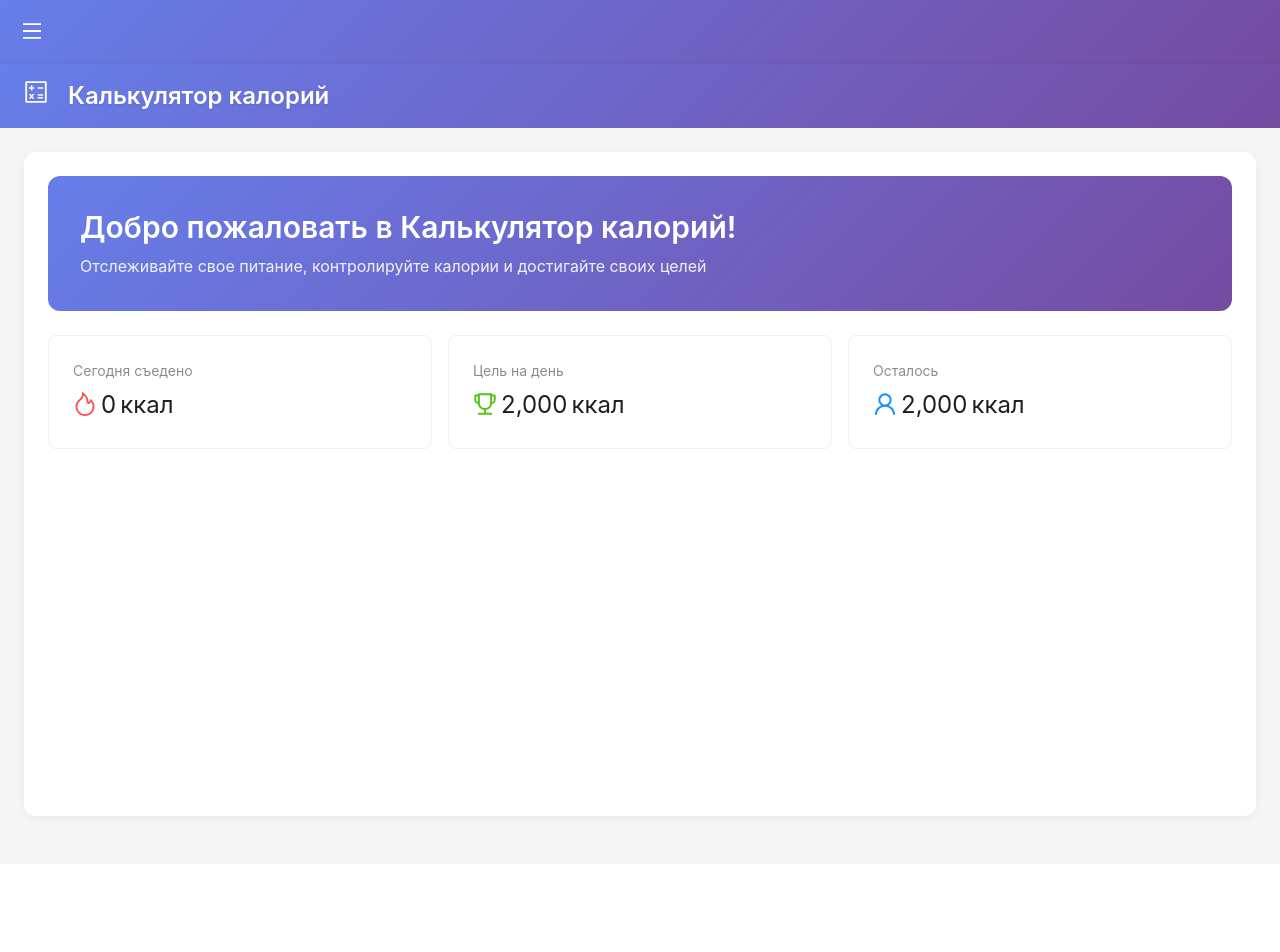
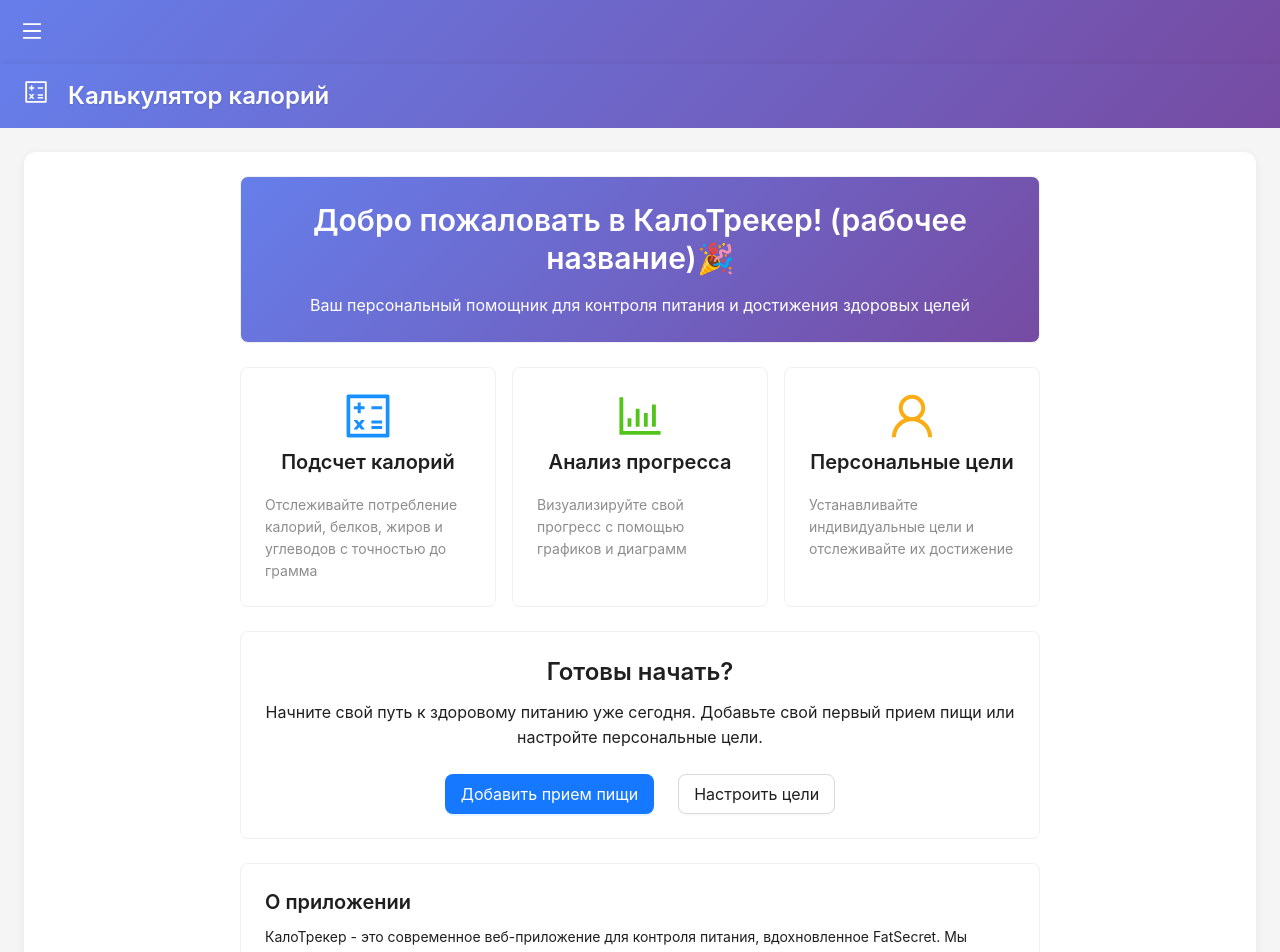
Before and after one commit to katyaaplyusnina/calories-calc, a React (Create React App) app: page / in a window 1280 px wide. Shown: the top 952 px of the page. Before the commit the page ends 864 px from the top, so only its background shows below. Built offline with nearby package versions, Linux system fonts and the light colour scheme.

Commit message:
new home

```diff
--- a/src/components/pages/Home.tsx
+++ b/src/components/pages/Home.tsx
@@ -1,59 +1,88 @@
 import React from "react";
-import { Typography, Card, Row, Col, Statistic } from "antd";
-import { FireOutlined, TrophyOutlined, UserOutlined } from "@ant-design/icons";
+import { Card, Typography, Space, Button } from 'antd';
+import { CalculatorOutlined, BarChartOutlined, UserOutlined } from '@ant-design/icons';
 
-const { Title, Paragraph } = Typography;
+const { Title, Paragraph, Text } = Typography;
 
 function Home() {
     return (
-        <div>
-            <div style={{
-                background: 'linear-gradient(135deg, #667eea 0%, #764ba2 100%)',
-                padding: '32px',
-                borderRadius: '12px',
-                marginBottom: '24px',
-                color: '#fff'
-            }}>
-                <Title level={2} style={{ color: '#fff', margin: 0, marginBottom: '8px' }}>
-                    Добро пожаловать в Калькулятор калорий!
-                </Title>
-                <Paragraph style={{ color: '#fff', margin: 0, fontSize: '16px', opacity: 0.9 }}>
-                    Отслеживайте свое питание, контролируйте калории и достигайте своих целей
-                </Paragraph>
-            </div>
+        <div style={{ maxWidth: 800, margin: '0 auto' }}>
+            <Space direction="vertical" size="large" style={{ width: '100%' }}>
+                {/* Приветственная карточка */}
+                <Card style={{ textAlign: 'center', background: 'linear-gradient(135deg, #667eea 0%, #764ba2 100%)', color: 'white' }}>
+                    <Title level={2} style={{ color: 'white', marginBottom: 16 }}>
+                        Добро пожаловать в КалоТрекер! (рабочее название)🎉
+                    </Title>
+                    <Paragraph style={{ color: 'white', fontSize: 16, marginBottom: 0 }}>
+                        Ваш персональный помощник для контроля питания и достижения здоровых целей
+                    </Paragraph>
+                </Card>
 
-            <Row gutter={[16, 16]}>
-                <Col xs={24} sm={8}>
-                    <Card>
-                        <Statistic
-                            title="Сегодня съедено"
-                            value={0}
-                            suffix="ккал"
-                            prefix={<FireOutlined style={{ color: '#ff4d4f' }} />}
-                        />
+                {/* Описание функций */}
+                <div style={{ display: 'grid', gridTemplateColumns: 'repeat(auto-fit, minmax(250px, 1fr))', gap: 16 }}>
+                    <Card hoverable>
+                        <Space direction="vertical" align="center" style={{ width: '100%' }}>
+                            <CalculatorOutlined style={{ fontSize: 48, color: '#1890ff' }} />
+                            <Title level={4}>Подсчет калорий</Title>
+                            <Text type="secondary" style={{ textAlign: 'center' }}>
+                                Отслеживайте потребление калорий, белков, жиров и углеводов с точностью до грамма
+                            </Text>
+                        </Space>
                     </Card>
-                </Col>
-                <Col xs={24} sm={8}>
-                    <Card>
-                        <Statistic
-                            title="Цель на день"
-                            value={2000}
-                            suffix="ккал"
-                            prefix={<TrophyOutlined style={{ color: '#52c41a' }} />}
-                        />
+
+                    <Card hoverable>
+                        <Space direction="vertical" align="center" style={{ width: '100%' }}>
+                            <BarChartOutlined style={{ fontSize: 48, color: '#52c41a' }} />
+                            <Title level={4}>Анализ прогресса</Title>
+                            <Text type="secondary" style={{ textAlign: 'center' }}>
+                                Визуализируйте свой прогресс с помощью графиков и диаграмм
+                            </Text>
+                        </Space>
                     </Card>
-                </Col>
-                <Col xs={24} sm={8}>
-                    <Card>
-                        <Statistic
-                            title="Осталось"
-                            value={2000}
-                            suffix="ккал"
-                            prefix={<UserOutlined style={{ color: '#1890ff' }} />}
-                        />
+
+                    <Card hoverable>
+                        <Space direction="vertical" align="center" style={{ width: '100%' }}>
+                            <UserOutlined style={{ fontSize: 48, color: '#faad14' }} />
+                            <Title level={4}>Персональные цели</Title>
+                            <Text type="secondary" style={{ textAlign: 'center' }}>
+                                Устанавливайте индивидуальные цели и отслеживайте их достижение
+                            </Text>
+                        </Space>
                     </Card>
-                </Col>
-            </Row>
+                </div>
+
+                {/* Призыв к действию */}
+                <Card style={{ textAlign: 'center' }}>
+                    <Title level={3}>Готовы начать?</Title>
+                    <Paragraph style={{ fontSize: 16, marginBottom: 24 }}>
+                        Начните свой путь к здоровому питанию уже сегодня. Добавьте свой первый прием пищи или настройте персональные цели.
+                    </Paragraph>
+                    <Space size="large">
+                        <Button type="primary" size="large">
+                            Добавить прием пищи
+                        </Button>
+                        <Button size="large">
+                            Настроить цели
+                        </Button>
+                    </Space>
+                </Card>
+
+                {/* Дополнительная информация */}
+                <Card>
+                    <Title level={4}>О приложении</Title>
+                    <Paragraph>
+                        КалоТрекер - это современное веб-приложение для контроля питания, вдохновленное FatSecret.
+                        Мы помогаем пользователям вести здоровый образ жизни, предоставляя удобные инструменты для:
+                    </Paragraph>
+                    <ul>
+                        <li>Подсчета калорий и макронутриентов</li>
+                        <li>Ведения дневника питания</li>
+                        <li>Отслеживания прогресса</li>
+                        <li>Установки и достижения целей</li>
+                        <li>Анализа пищевых привычек</li>
+                    </ul>
+                </Card>
+            </Space>
         </div>
     );
 }
```
